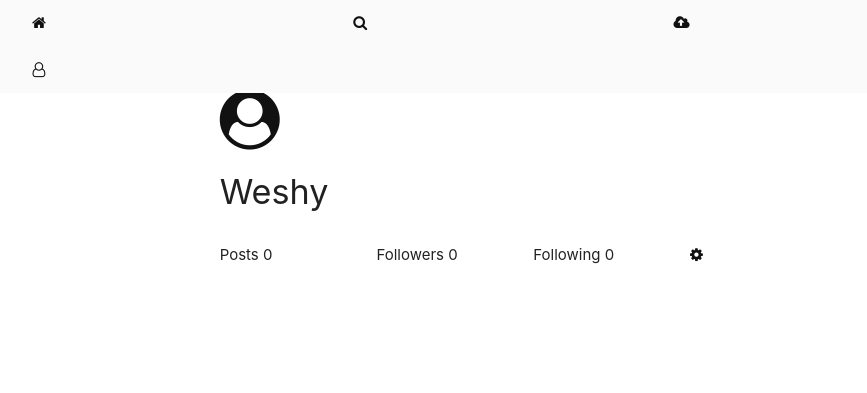
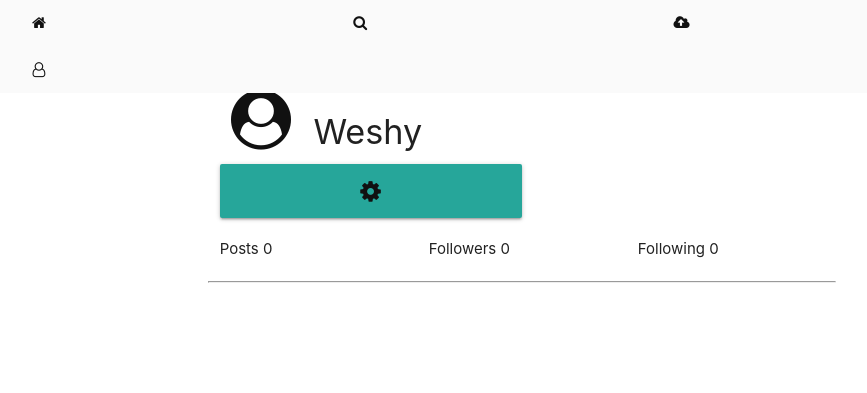
Before and after one commit to andyweru/-MC_11_Insta_Clone, a Django app: page /profile/ in a window 1280 px wide. Shown: the top 393 px of the page, without its empty margins (118-985 px from the left). Run offline with Django 3.2, Linux system fonts and the light colour scheme; the visitor is signed in with stand-in values (Sample User, id 1); some libraries are stand-ins or nearby versions.

Commit message:
added logout functionality and dropdown link

```diff
--- a/instagram/templates/base.html
+++ b/instagram/templates/base.html
@@ -27,6 +27,10 @@
     {% block scripts %}
       <script src="https://code.jquery.com/jquery-3.3.1.min.js"></script>
       <script src="https://cdnjs.cloudflare.com/ajax/libs/materialize/1.0.0-beta/js/materialize.min.js"></script>
+
+      <script>
+          $('.dropdown-trigger').dropdown();
+      </script>
     {% endblock %}
 </body>
 </html>
--- a/instagram/templates/profile.html
+++ b/instagram/templates/profile.html
@@ -7,19 +7,25 @@
     <div class="container">
         <div class="row">
             <div class="col m12 container">
-                <i id="avatar" class=" center-align fa fa-user-circle"></i>
-                <h4>Weshy</h4>
+                <i id="avatar" class=" center-align fa fa-user-circle col m12s"></i>
+                <h4 class="col m6">Weshy</h4><a class='dropdown-trigger btn-large col m6' href='#' data-target='dropdown1'><i class="fa fa-cog"></i></a>
+
+                        <ul id='dropdown1' class='dropdown-content'>
+                                <li><a href="#!">Profile</a></li>
+                                <li class="divider" tabindex="-1"></li>
+                                <li><a href="/logout">LogOut</a></li>
+                        </ul>
             </div>
         </div>
 
         <div class="row">
-                <div class="col m3">Posts <span>0</span></div>
-                <div class="col m3">Followers <span>0</span></div>
-                <div class="col m3">Following <span>0</span></div>
-                <div class="col m3">
-                        <i class="fa fa-cog"></i>
-                </div>
+                <div class="col m4">Posts <span>0</span></div>
+                <div class="col m4">Followers <span>0</span></div>
+                <div class="col m4">Following <span>0</span></div>
+
         </div>
+
+        <hr>
 
     </div>
 {% endblock %}
```
Also changed, not shown: gram/settings.py (+7 -0 lines).
